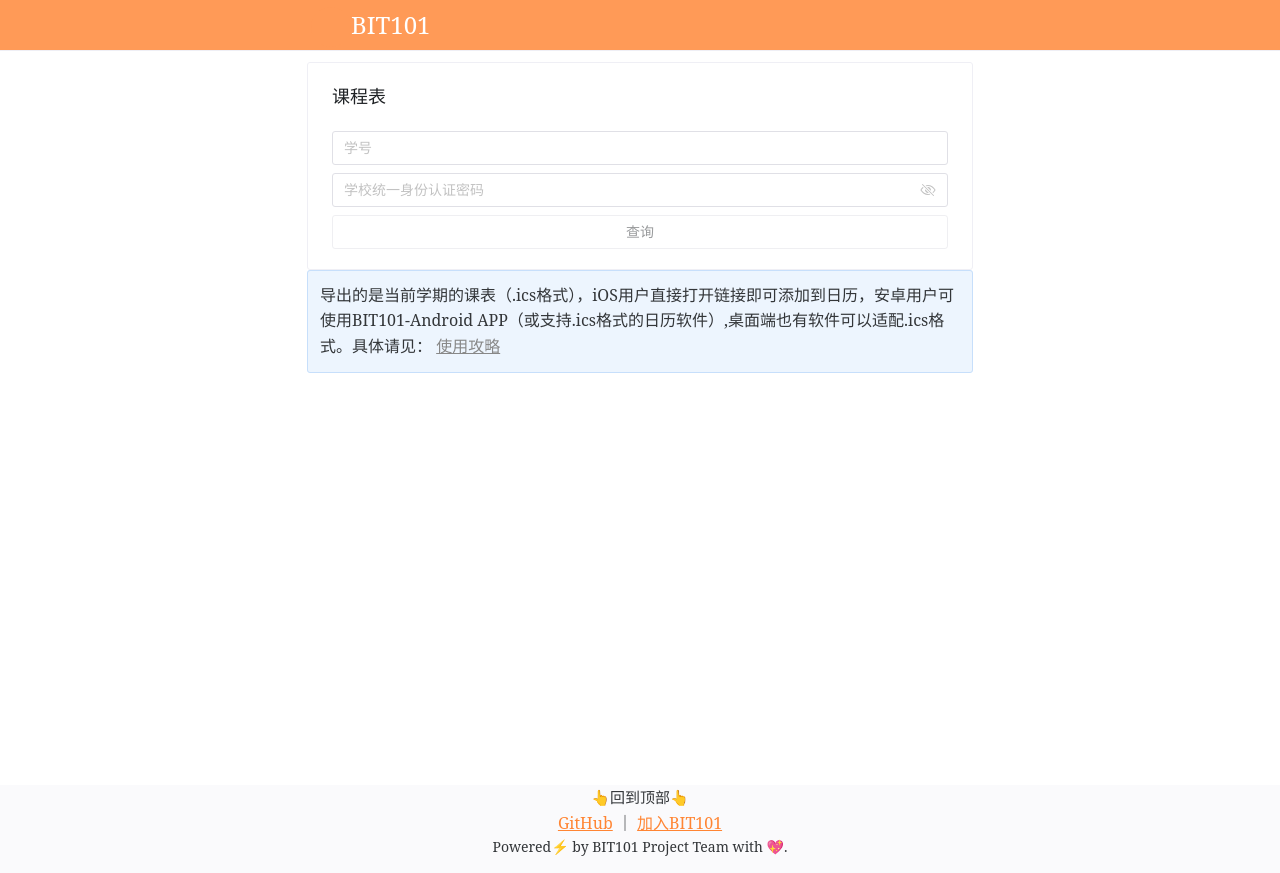
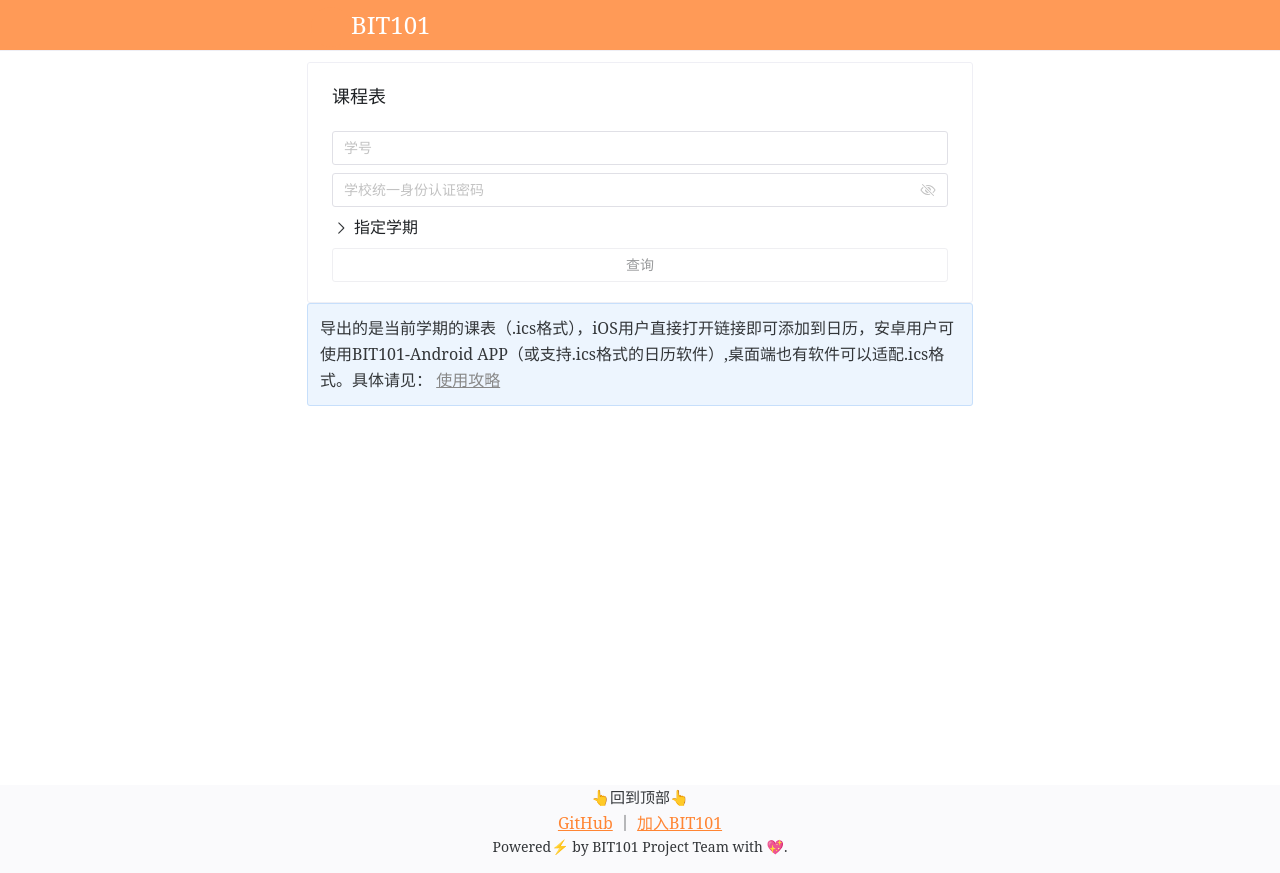
Before and after one commit to BIT101-dev/BIT101, a Vue app: page /schedule in a window 1280 px wide. Built offline with nearby package versions, Linux system fonts and the light colour scheme; no server answers; some icons are missing; what vue-clipboard3 would draw is missing.

Commit message:
🖐️添加手动设置课程表学期

```diff
--- a/components.d.ts
+++ b/components.d.ts
@@ -17,11 +17,9 @@ declare module 'vue' {
     MessageContent: typeof import('./src/components/MessageContent.vue')['default']
     NA: typeof import('naive-ui')['NA']
     NAlert: typeof import('naive-ui')['NAlert']
-    NAutoComplete: typeof import('naive-ui')['NAutoComplete']
     NAvatar: typeof import('naive-ui')['NAvatar']
     NBadge: typeof import('naive-ui')['NBadge']
     NButton: typeof import('naive-ui')['NButton']
-    NButtonGroup: typeof import('naive-ui')['NButtonGroup']
     NCard: typeof import('naive-ui')['NCard']
     NCarousel: typeof import('naive-ui')['NCarousel']
     NCollapse: typeof import('naive-ui')['NCollapse']
@@ -32,7 +30,6 @@ declare module 'vue' {
     NDrawer: typeof import('naive-ui')['NDrawer']
     NDrawerContent: typeof import('naive-ui')['NDrawerContent']
     NDropdown: typeof import('naive-ui')['NDropdown']
-    NDynamicTags: typeof import('naive-ui')['NDynamicTags']
     NElement: typeof import('naive-ui')['NElement']
     NEllipsis: typeof import('naive-ui')['NEllipsis']
     NEmpty: typeof import('naive-ui')['NEmpty']
@@ -58,17 +55,14 @@ declare module 'vue' {
     NRadioButton: typeof import('naive-ui')['NRadioButton']
     NRadioGroup: typeof import('naive-ui')['NRadioGroup']
     NRate: typeof import('naive-ui')['NRate']
-    NResult: typeof import('naive-ui')['NResult']
     NScrollbar: typeof import('naive-ui')['NScrollbar']
     NSelect: typeof import('naive-ui')['NSelect']
     NSpace: typeof import('naive-ui')['NSpace']
     NSpin: typeof import('naive-ui')['NSpin']
-    NTable: typeof import('naive-ui')['NTable']
     NTabPane: typeof import('naive-ui')['NTabPane']
     NTabs: typeof import('naive-ui')['NTabs']
     NTag: typeof import('naive-ui')['NTag']
     NUpload: typeof import('naive-ui')['NUpload']
-    NUploadDragger: typeof import('naive-ui')['NUploadDragger']
     PaperRender: typeof import('./src/components/PaperRender.vue')['default']
     Posters: typeof import('./src/components/Posters.vue')['default']
     RenderLink: typeof import('./src/components/RenderLink.vue')['default']
--- a/src/views/Intro.vue
+++ b/src/views/Intro.vue
@@ -1,18 +1,20 @@
 <!--
  * @Author: flwfdd
  * @Date: 2023-10-30 11:12:16
- * @LastEditTime: 2023-10-30 11:15:40
+ * @LastEditTime: 2024-02-21 21:24:43
  * @Description: _(:з」∠)_
 -->
 <script setup lang="ts">
 import store from '@/utils/store';
 import { OpenLink } from '@/utils/tools';
+import { useRouter } from 'vue-router';
 
+const router=useRouter();
 
 if (store.fake_cookie) {
-  OpenLink('/gallery');
+  router.replace('/gallery');
 } else {
-  OpenLink('/home');
+  router.replace('/home');
 }
 
 </script>
--- a/src/views/Schedule.vue
+++ b/src/views/Schedule.vue
@@ -1,52 +1,60 @@
 <!--
  * @Author: flwfdd
  * @Date: 2023-02-13 21:52:38
- * @LastEditTime: 2023-10-28 20:18:04
+ * @LastEditTime: 2024-02-21 21:46:46
  * @Description: 课程表页面
  * _(:з」∠)_
 -->
 
 <script setup lang="ts">
-import http from '@/utils/request';
-import { OpenLink, WebvpnVerify, webvpn } from '@/utils/tools';
-import { reactive, ref, onMounted, watch } from 'vue';
+import http from "@/utils/request";
+import { OpenLink, WebvpnVerify, webvpn } from "@/utils/tools";
+import { reactive, ref, onMounted, watch } from "vue";
 
 const user = reactive({
   sid: "",
-    password: ""
-})
+  password: "",
+});
 
 const schedule = reactive({
   loading: false,
-    url: '',
-    msg: '',
-})
+  term: "",
+  url: "",
+  msg: "",
+});
 
 function GetSchedule() {
   if (!webvpn.cookie) return;
   schedule.loading = true;
-    http.get('/courses/schedule', {
+  http
+    .get("/courses/schedule", {
+      params: {
+        term: schedule.term,
+      },
       headers: {
-            'webvpn-cookie': webvpn.cookie
-        }
+        "webvpn-cookie": webvpn.cookie,
+      },
     })
     .then((res) => {
       schedule.url = res.data.url;
       schedule.msg = res.data.note;
       schedule.loading = false;
-        }).catch(() => {
+    })
+    .catch(() => {
       schedule.loading = false;
-        })
+    });
 }
 
 onMounted(() => {
   GetSchedule();
-})
+});
 
-watch(() => webvpn.cookie, () => {
+watch(
+  () => webvpn.cookie,
+  () => {
     GetSchedule();
-})
-
+  }
+);
 </script>
 
 <template>
@@ -54,34 +62,48 @@ watch(() => webvpn.cookie, () => {
     <n-card title="课程表">
       <n-space vertical v-if="!webvpn.cookie">
         <n-input v-model:value="user.sid" type="number" placeholder="学号" />
-                <n-input v-model:value="user.password" type="password" show-password-on="click" placeholder="学校统一身份认证密码" />
-                <n-button @click="WebvpnVerify(user.sid, user.password)"
-                    :disabled="!user.sid || !user.password || webvpn.loading" block :loading="webvpn.loading">
+        <n-input
+          v-model:value="user.password"
+          type="password"
+          show-password-on="click"
+          placeholder="学校统一身份认证密码"
+        />
+        <n-collapse>
+          <n-collapse-item title="指定学期">
+            <n-input
+              v-model:value="schedule.term"
+              type="text"
+              placeholder="如2023-2024-2 默认为当前学期"
+            />
+          </n-collapse-item>
+        </n-collapse>
+
+        <n-button
+          @click="WebvpnVerify(user.sid, user.password)"
+          :disabled="!user.sid || !user.password || webvpn.loading"
+          block
+          :loading="webvpn.loading"
+        >
           查询
         </n-button>
       </n-space>
 
-            <div v-if="schedule.loading" style="text-align: center;">
+      <div v-if="schedule.loading" style="text-align: center">
         <n-spin size="large">
-                    <template #description>
-                        正在获取课程表
-                    </template>
+          <template #description> 正在获取课程表 </template>
         </n-spin>
       </div>
       <div v-if="schedule.url">
-                <p style="margin-top:0;">{{ schedule.msg }}</p>
-                <n-button @click="OpenLink(schedule.url)" block>
-                    打开课程表
-                </n-button>
+        <p style="margin-top: 0">{{ schedule.msg }}</p>
+        <n-button @click="OpenLink(schedule.url)" block> 打开课程表 </n-button>
       </div>
-
     </n-card>
     <n-alert :show-icon="false" type="info">
-            导出的是当前学期的课表（.ics格式），iOS用户直接打开链接即可添加到日历，安卓用户可使用BIT101-Android APP（或支持.ics格式的日历软件）,桌面端也有软件可以适配.ics格式。具体请见：
-            <router-link style="color:#888" target="_blank" to="/paper/21">
+      导出的是当前学期的课表（.ics格式），iOS用户直接打开链接即可添加到日历，安卓用户可使用BIT101-Android
+      APP（或支持.ics格式的日历软件）,桌面端也有软件可以适配.ics格式。具体请见：
+      <router-link style="color: #888" target="_blank" to="/paper/21">
         使用攻略
       </router-link>
     </n-alert>
-
   </div>
 </template>
```
Lines whose indentation alone changed are shown as unchanged.
